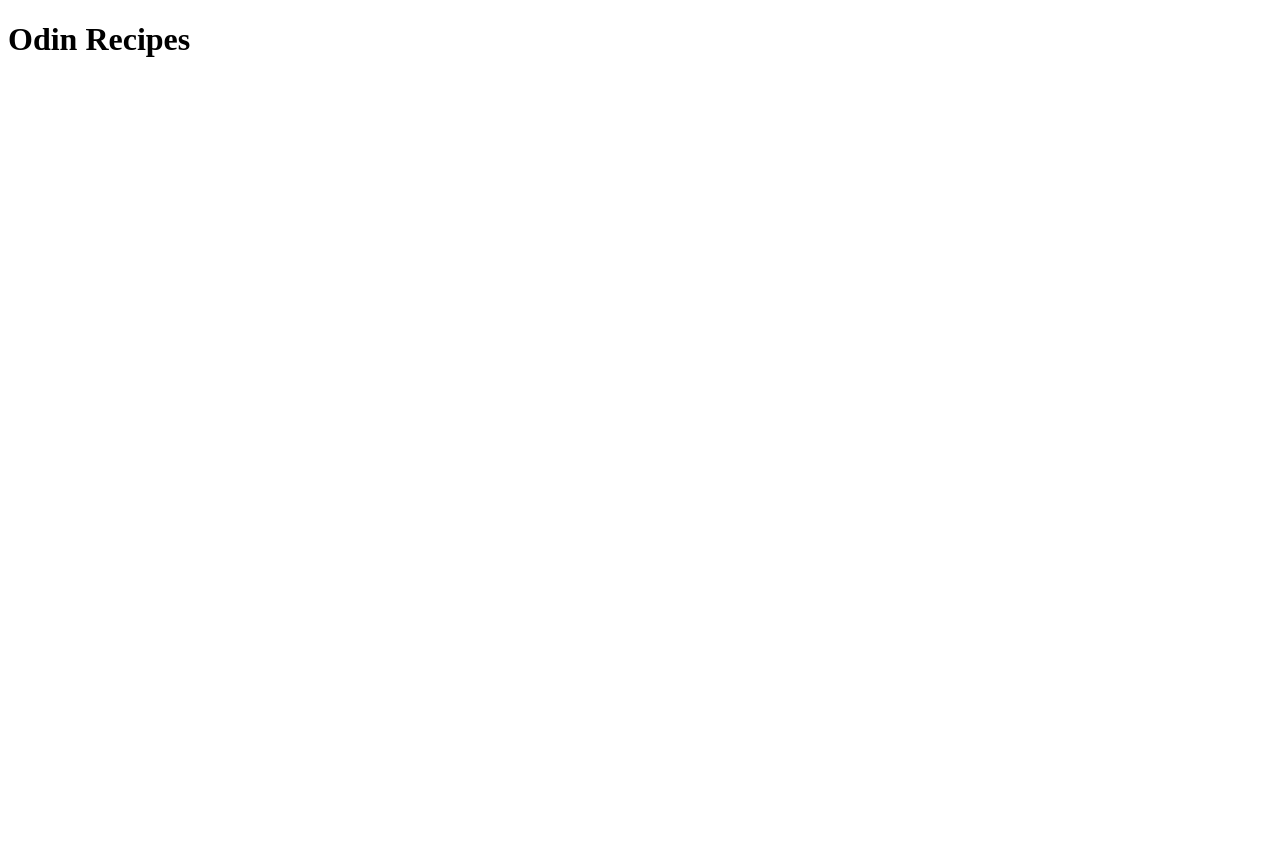
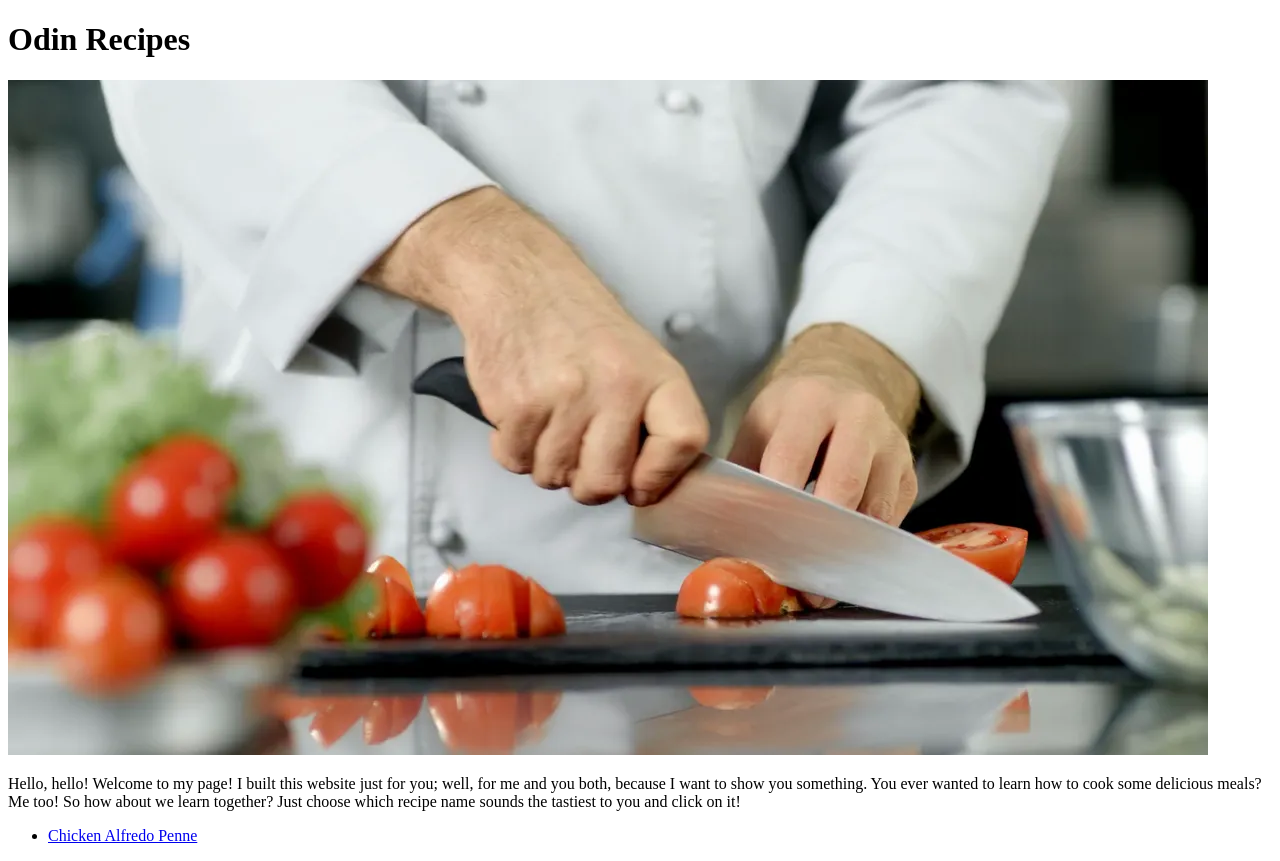
Before and after one commit to Realitify/odin-recipes, a plain HTML site: page index.html in a window 1280 px wide. Before the commit the page ends 800 px from the top, so only its background shows below. Drawn offline with Linux system fonts and the light colour scheme.

Commit message:
Added Images for Home page and first Recipe

```diff
--- a/index.html
+++ b/index.html
@@ -6,5 +6,10 @@
 	</head>
 	<body>
 		<h1>Odin Recipes</h1>
+		<img src="images/index.jpg" alt="A basic cooking image for reference">
+		<p>Hello, hello! Welcome to my page! I built this website just for you; well, for me and you both, because I want to show you something. You ever wanted to learn how to cook some delicious meals? Me too! So how about we learn together? Just choose which recipe name sounds the tastiest to you and click on it!</p>
+		<ul>
+			<li><a href="recipes/Chicken_Penne.html">Chicken Alfredo Penne</a></li>
+		</ul>
 	</body>
 </html>
```
Also changed, not shown: recipes/Chicken_Penne.html (added, +12 -0 lines), images/chickenpenne.jpg (added), images/index.jpg (added), images/th.webp (added).
